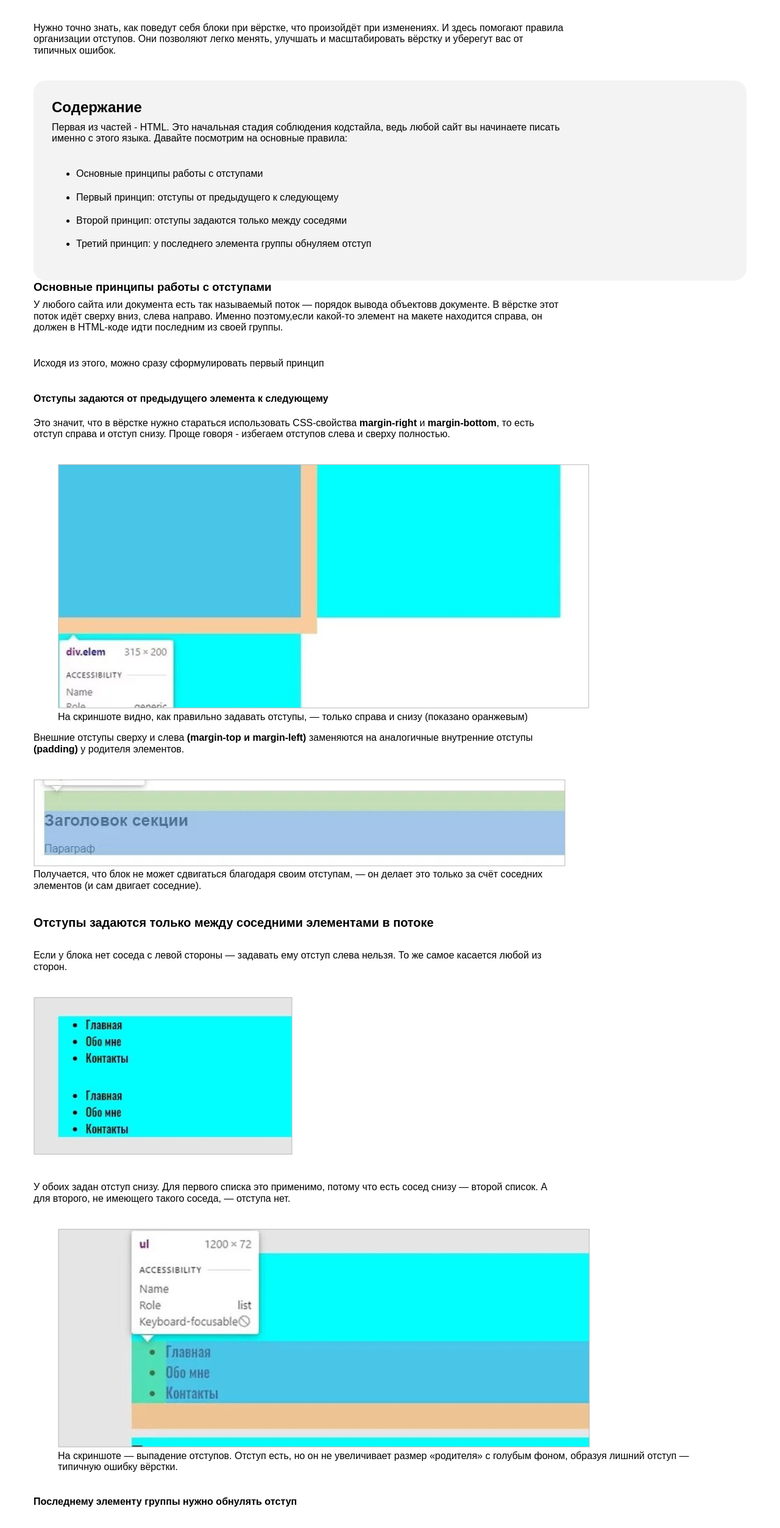
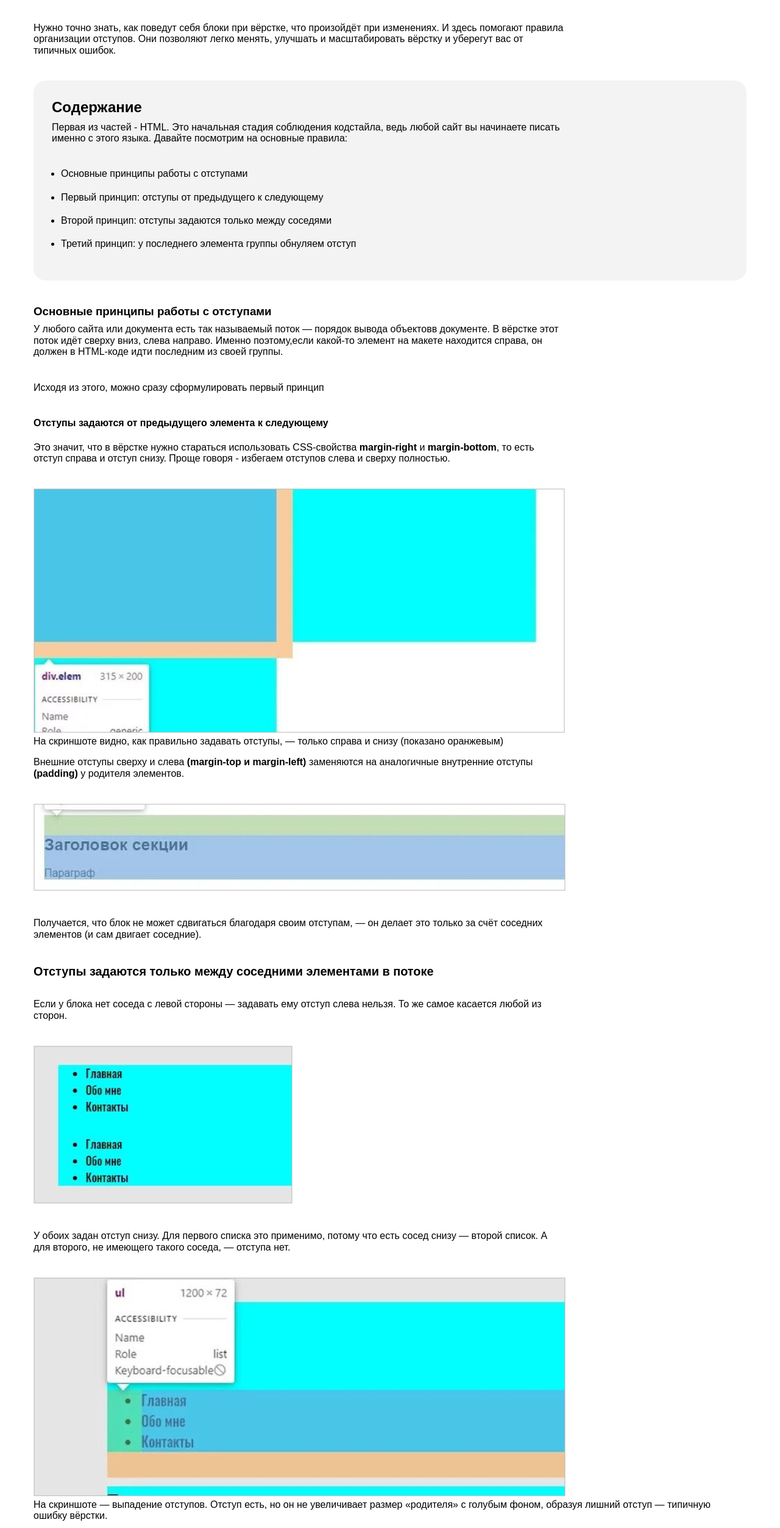
Before and after one commit to bezauss/3., a plain HTML site: page article.html in a window 1280 px wide. Shown: the part 252-2758 px from the top of the page at 61% size. Drawn offline with Linux system fonts and the light colour scheme.

Commit message:
Add files via upload

```diff
--- a/CSS/style.css
+++ b/CSS/style.css
@@ -40,19 +40,20 @@ body {
   .links {
     margin-bottom: 50px;
   }
-  .links {
+  .link {
     display: inline-block;
     padding: 24px 49px;
   }
-  .links:not(:last-child) {
+  .link:not(:last-child) {
     margin-right: 25px;
   }
 
 .container {
-    margin: 0 auto;
-    padding: 80px 0;
-    width: 1170px;
-    }
+  margin: 0px auto;
+  padding: 80px 0;
+  width: 1170px;
+
+  }
 .glav{
   margin-top: 0;
   margin-bottom: 40px;
@@ -71,14 +72,15 @@ margin-bottom: 10px;
   border-radius: 20px;
   padding: 30px;
   background-color: #f3f3f3;
+  margin-bottom: 40px;
 }
 
-.ocn .text{
+.grey-box .text{
 width: 692px;
 margin-bottom: 10px;
 }
 .uli{
-  border-left: 15px;
+  padding-left: 15px;
 
 }
 .lii{
@@ -87,3 +89,8 @@ margin-bottom: 10px;
 .img{
   margin-bottom: 40px;
 }
+.figure{
+  margin-left: 0px;
+  margin-right: 0px;
+  margin-top: 0px;
+}
--- a/article.html
+++ b/article.html
@@ -33,22 +33,19 @@
       <div id="1.2">
 
     <h4><b>Отступы задаются от предыдущего элемента к следующему</b></h4>
-
-
-
-        <p class="text">Это значит, что в вёрстке нужно стараться использовать CSS-свойства <b>margin-right</b> и <b>margin-bottom</b>, то есть отступ справа и отступ снизу. Проще говоря - избегаем отступов слева и сверху полностью.</p>
-
-        <figure>
+    <p class="text">Это значит, что в вёрстке нужно стараться использовать CSS-свойства <b>margin-right</b> и <b>margin-bottom</b>, то есть отступ справа и отступ снизу. Проще говоря - избегаем отступов слева и сверху полностью.</p>
+    <div>
+      <figure class="figure">
         <img src="img\1.jpg">
-        <figcaption>На скриншоте видно, как правильно задавать отступы, — только справа и снизу (показано оранжевым)</figcaption>
+      <figcaption class="figure">На скриншоте видно, как правильно задавать отступы, — только справа и снизу (показано оранжевым)</figcaption>
         </figure>
-
+    </div>
 
         <p class="text">Внешние отступы сверху и слева <b>(margin-top и margin-left)</b> заменяются на аналогичные внутренние отступы <b>(padding)</b> у родителя элементов.</p>
         <div class="img">
-          <img src="img\2.jpg">
-        <p class="text">Получается, что блок не может сдвигаться благодаря своим отступам, — он делает это только за счёт соседних элементов (и сам двигает соседние).</p>
-        </div>
+        <img src="img\2.jpg">
+      </div>
+      <p class="text">Получается, что блок не может сдвигаться благодаря своим отступам, — он делает это только за счёт соседних элементов (и сам двигает соседние).</p>
 
       </div>
 
@@ -63,10 +60,10 @@
       </div>
       <p class="text">У обоих задан отступ снизу. Для первого списка это применимо, потому что есть сосед снизу — второй список. А для второго, не имеющего такого соседа, — отступа нет.
       </p>
-
-      <figure>
+      <div>
+      <figure class="figure">
       <img src="img\4.jpg">
-      <figcaption>На скриншоте — выпадение отступов. Отступ есть, но он не увеличивает размер «родителя» с голубым фоном, образуя лишний отступ — типичную ошибку вёрстки.</figcaption>
+      <figcaption class="figure">На скриншоте — выпадение отступов. Отступ есть, но он не увеличивает размер «родителя» с голубым фоном, образуя лишний отступ — типичную ошибку вёрстки.</figcaption>
       </figure>
       </div>
 
```
Also changed, not shown: index.html (+4 -4 lines).
